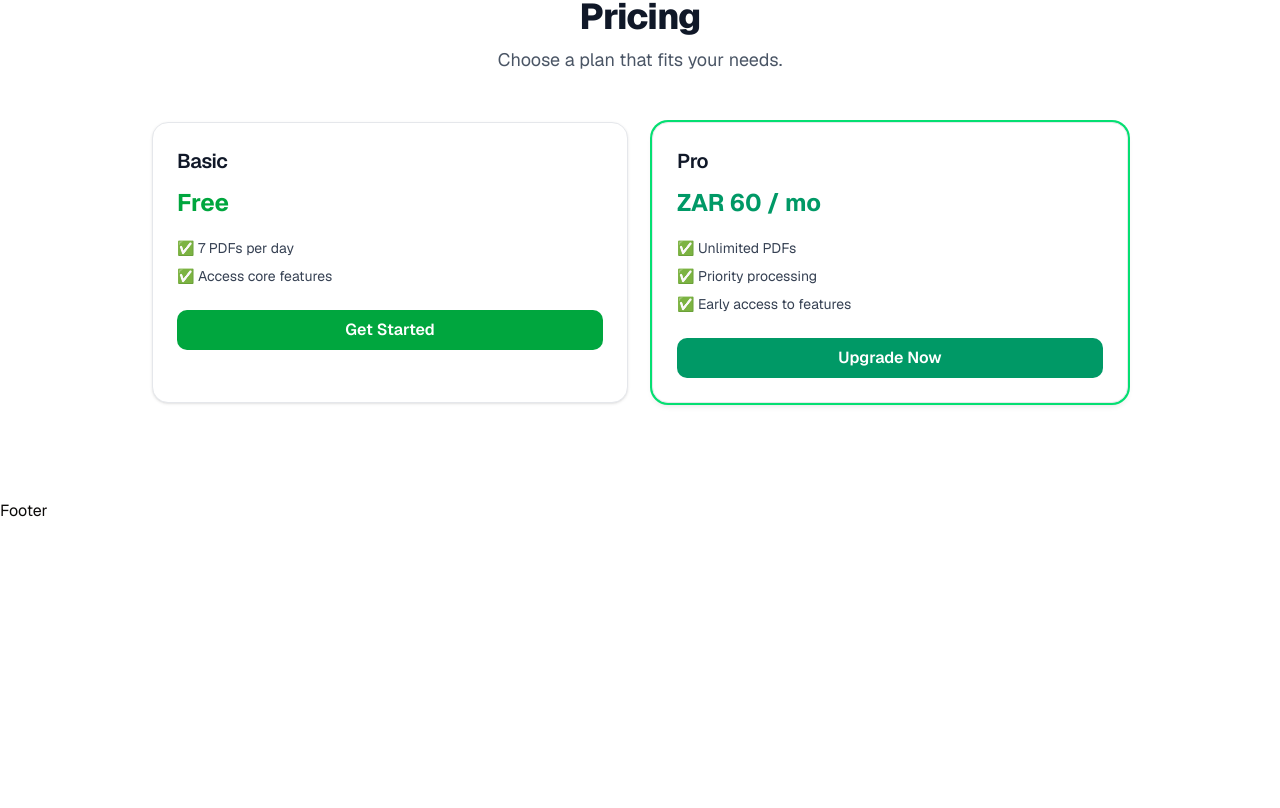
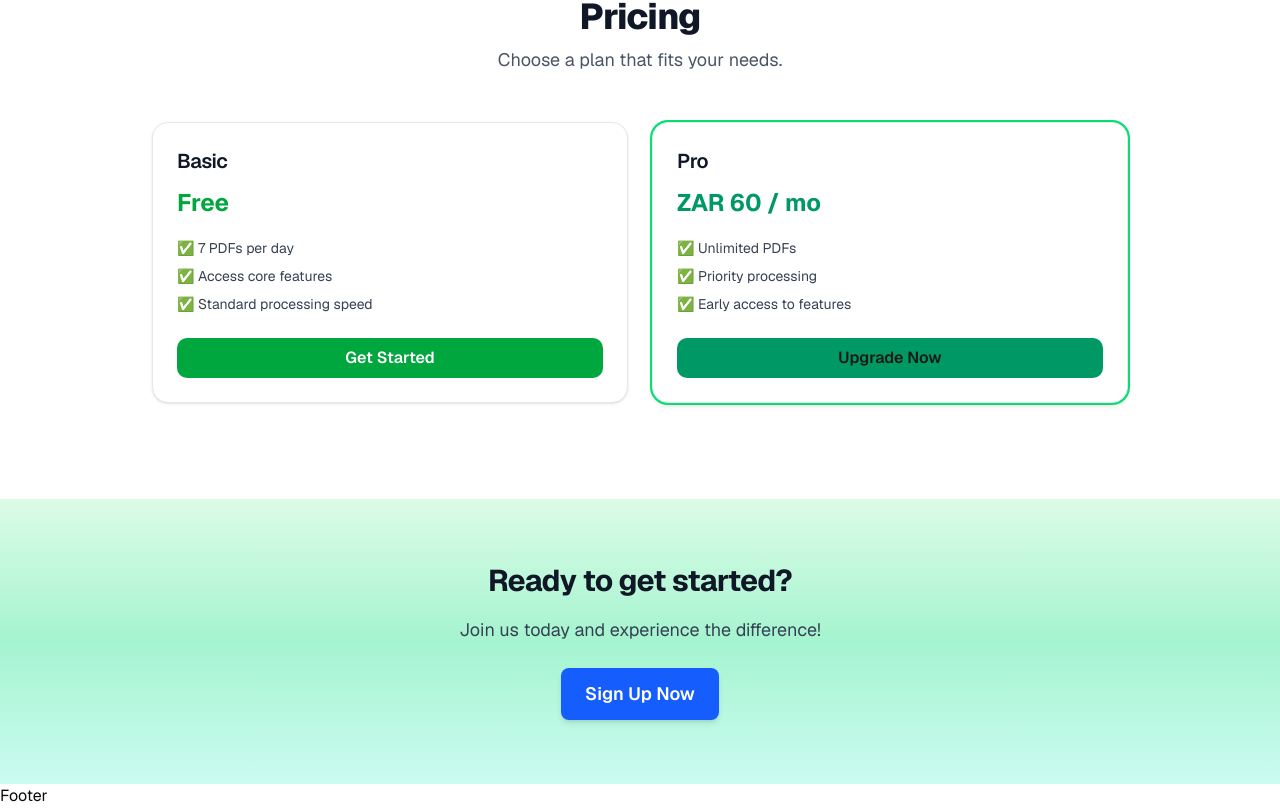
Before and after one commit to Termication/OPSOM, a Next.js app in the folder my-app/: page / in a window 1280 px wide. Shown: the part 1337-2145 px from the top of the page. Before the commit the page ends 1860 px from the top, so only its background shows below. Built offline with nearby package versions, Linux system fonts and the light colour scheme.

Commit message:
feat: add CTASection component and update PricingSection with link and new feature

```diff
--- a/my-app/app/page.tsx
+++ b/my-app/app/page.tsx
@@ -3,6 +3,7 @@ import BgGradient from "@/components/common/bg-gradient";
 import DemoSection from "@/components/home/demo-section";
 import Demo from "@/components/home/demo";
 import PricingSection from "@/components/home/pricing-section";
+import CTASection from "@/components/home/cta-section";
 
 export default function Home() {
   return (
@@ -13,11 +14,9 @@ export default function Home() {
           <DemoSection />
           <Demo />
           <PricingSection />
+          <CTASection />
 
         </div>
-        {/* <DemoSection />
-        <PricingSection />
-        <CTASection/> */}
       </div>
   );
 }
--- /dev/null
+++ b/my-app/components/home/cta-section.tsx
@@ -0,0 +1,18 @@
+export default function CTASection() {
+    return (
+        <div className="relative flex flex-col items-center justify-center w-full py-16 bg-gradient-to-b from-green-100 via-emerald-200 to-teal-100 dark:from-green-900 dark:via-emerald-800 dark:to-teal-900">
+        <h2 className="text-3xl font-bold text-gray-900 dark:text-white">
+            Ready to get started?
+        </h2>
+        <p className="mt-4 text-lg text-gray-700 dark:text-gray-300">
+            Join us today and experience the difference!
+        </p>
+        <a
+            href="/signup"
+            className="mt-6 px-6 py-3 text-lg font-semibold text-white bg-blue-600 rounded-md shadow-md hover:bg-blue-700 focus:outline-none focus:ring focus:ring-blue-300"
+        >
+            Sign Up Now
+        </a>
+        </div>
+    );
+    }
--- a/my-app/components/home/pricing-section.tsx
+++ b/my-app/components/home/pricing-section.tsx
@@ -1,3 +1,5 @@
+import Link from "next/link";
+
 export default function PricingSection() {
   return (
     <section>
@@ -19,6 +21,7 @@ export default function PricingSection() {
             <ul className="mt-4 text-sm text-gray-700 dark:text-gray-300 space-y-2">
               <li>✅ 7 PDFs per day</li>
               <li>✅ Access core features</li>
+              <li>✅ Standard processing speed</li>
             </ul>
             <button className="mt-6 w-full bg-green-600 hover:bg-green-700 text-white font-semibold py-2 px-4 rounded-lg">
               Get Started
@@ -35,7 +38,7 @@ export default function PricingSection() {
               <li>✅ Early access to features</li>
             </ul>
             <button className="mt-6 w-full bg-emerald-600 hover:bg-emerald-700 text-white font-semibold py-2 px-4 rounded-lg">
-              Upgrade Now
+              <Link href={"/#payment"}>Upgrade Now </Link>
             </button>
           </div>
         </div>
```
